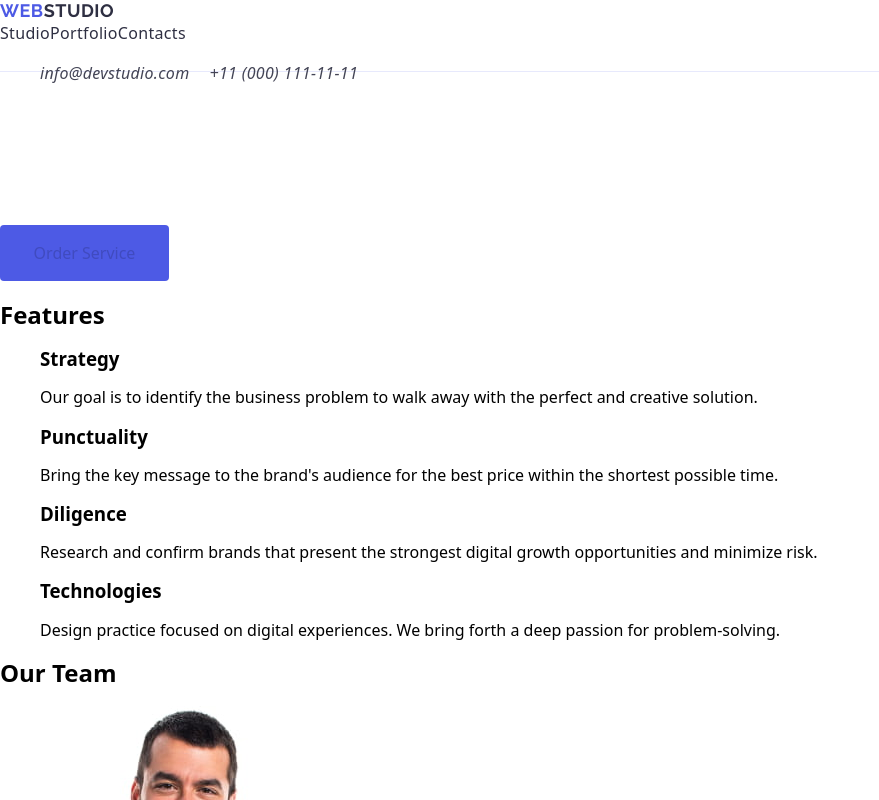
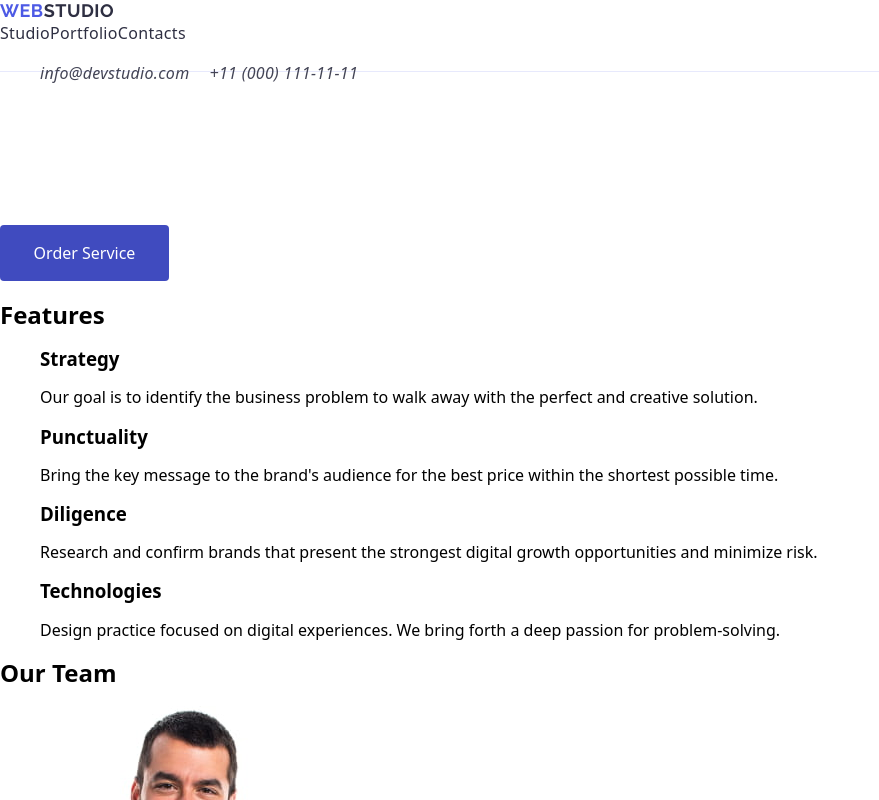
Before and after one commit to Andrii-Kobyshev/goit-markup-hw-02, a plain HTML site: page index.html in a window 1280 px wide. In both pictures the pointer is over the button "Order Service". Shown: the top 800 px of the page, without its empty margins (0-879 px from the left). Drawn offline with nearby package versions, Linux system fonts and the light colour scheme.

Commit message:
Update styles.css

```diff
--- a/css/styles.css
+++ b/css/styles.css
@@ -81,7 +81,7 @@ color: #4d5ae5;
 }
 .page-button:hover, .page-button:focus {
     text-decoration: none;
-    color: #404bbf;
+    background: #404bbf;
 }
 ul {
     list-style-type: none;
```
